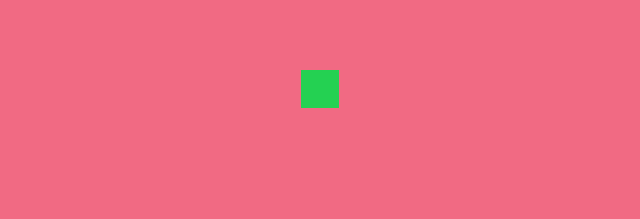
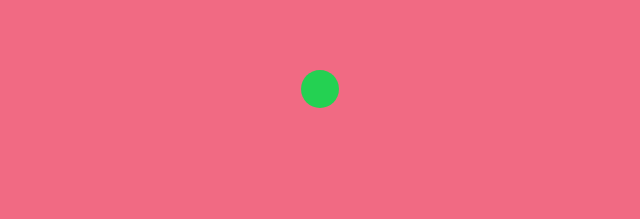
Before and after one commit to mixelbo/jogocobra, a plain HTML site: page index.html in a window 1280 px wide. Shown: the part 311-530 px from the top of the page, 320-960 px from the left. Drawn offline with Linux system fonts and the light colour scheme.

Commit message:
Update index.html

```diff
--- a/index.html
+++ b/index.html
@@ -27,7 +27,7 @@
 
         .cobra {
             background-color: #24d152;
-            /*pra deixar redondo, é border-radius: 50px;*/
+            border-radius: 50px;
         }
 
         .fruta {
```
